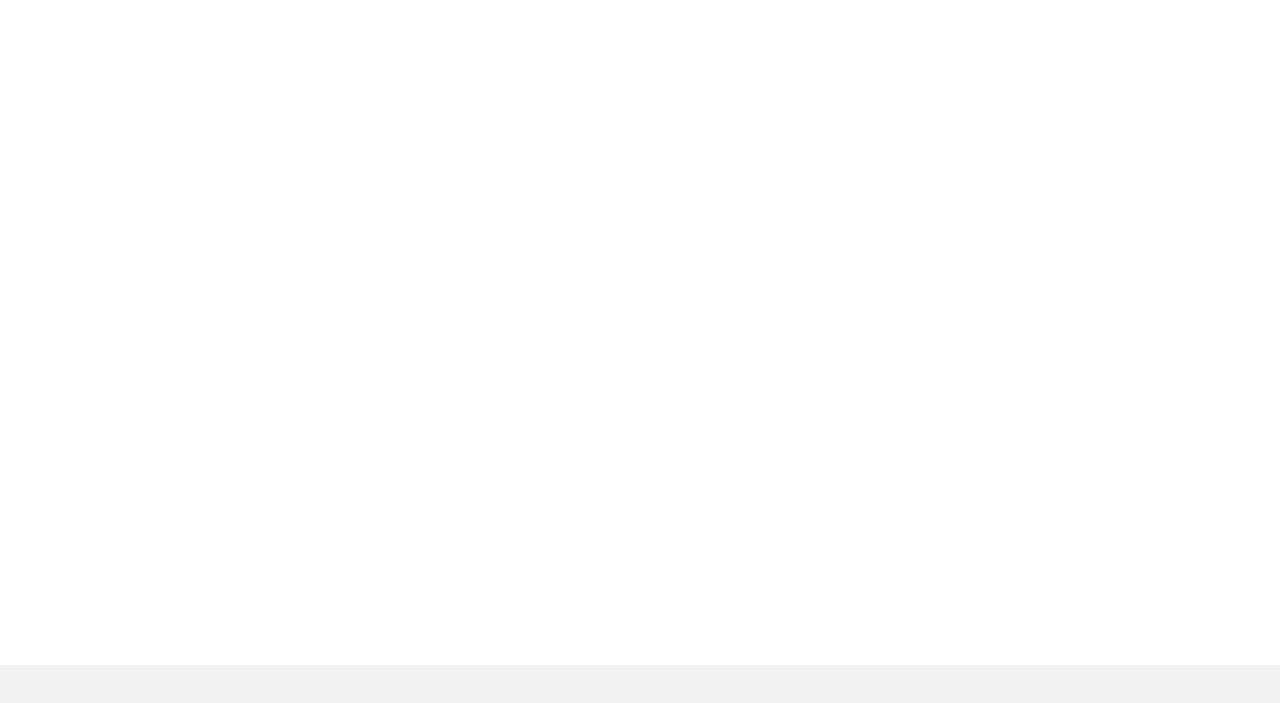
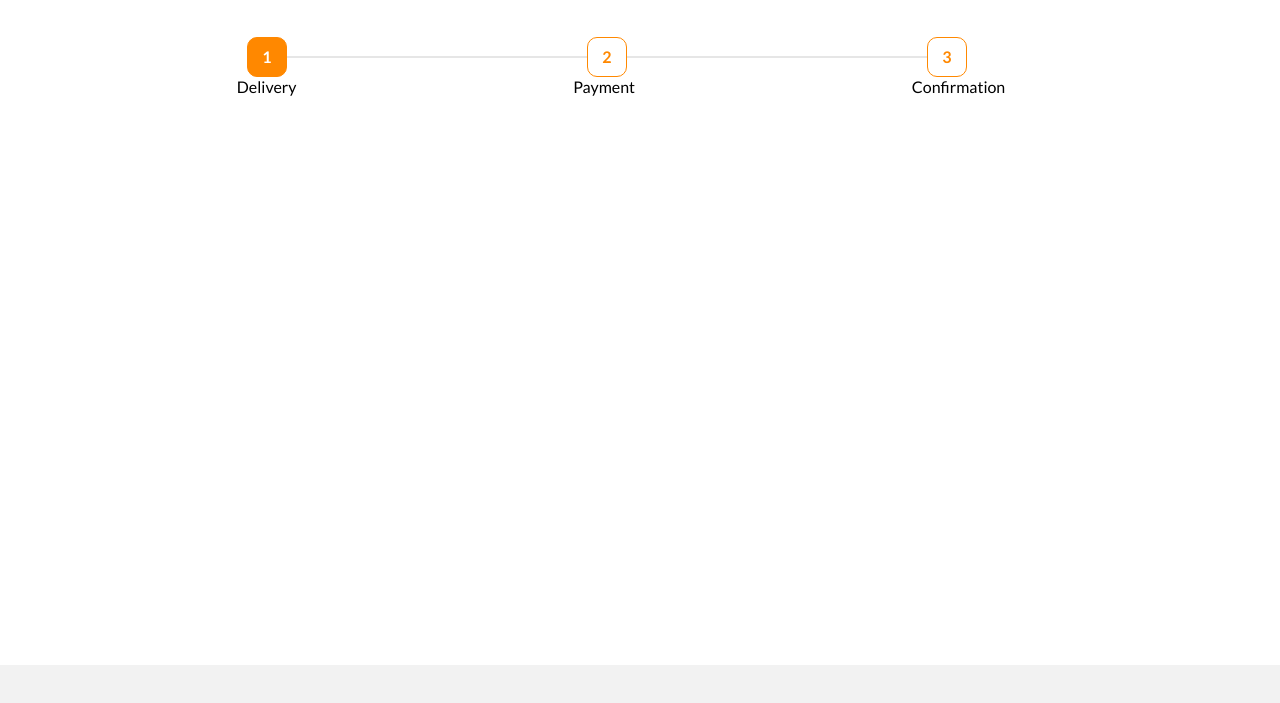
Before and after one commit to yrkeviin/tela-checkout, a plain HTML site: page index.html in a window 1280 px wide. Shown: the part 135-838 px from the top of the page. Drawn offline with Linux system fonts and the light colour scheme; some icons are missing; a web font is replaced by a local one.

Commit message:
Feat: Create status delivery

```diff
--- a/css/global.css
+++ b/css/global.css
@@ -10,6 +10,7 @@
     --primary-color: #ff8800;
     --secondary-color: #fff;
     --text-color: #4F4F4F;
+    --line-color: #e6e6e6;
 }
 
 body {
@@ -51,3 +52,52 @@ body {
 .checkout-sections p {
     color: var(--primary-color);
 }
+
+.delivery {
+    display: flex;
+    margin-top: 40px;
+    margin-left: 170px;
+}
+
+.delivery .active {
+    display: flex;
+    justify-content: center;
+    align-items: center;
+    color: var(--secondary-color);
+    background-color: var(--primary-color);
+    width: 40px;
+    height: 40px;
+    border-radius: 10px;
+}
+
+.delivery h4 {
+    display: flex;
+    justify-content: center;
+    align-items: center;
+    color: var(--primary-color);
+    background: transparent;
+    width: 40px;
+    height: 40px;
+    border: 1.8px solid var(--primary-color);
+    border-radius: 10px;
+}
+
+.div-space {
+    display: flex;
+    justify-content: center;
+    align-items: center;
+
+}
+
+.space {
+    width: 300px;
+    height: 2px;
+    background-color: var(--line-color);
+}
+
+.caption-delivery {
+    display: flex;
+    align-items: center;
+    margin-left: 160px;
+    gap: 17.3rem;
+}
--- a/index.html
+++ b/index.html
@@ -26,6 +26,28 @@
                 <p class="barra">/</p>
                 <p class="barra">Checkout</p>
             </div>
+
+            <div class="delivery">
+                <h4 class="active">1</h4>
+
+                <div class="div-space">
+                    <div class="space"></div>
+                </div>
+
+                <h4>2</h4>
+
+                <div class="div-space">
+                    <div class="space"></div>
+                </div>
+
+                <h4>3</h4>
+            </div>
+
+            <div class="caption-delivery">
+                <p>Delivery</p>
+                <p>Payment</p>
+                <p>Confirmation</p>
+            </div>
         </div>
     </div>
 
```
